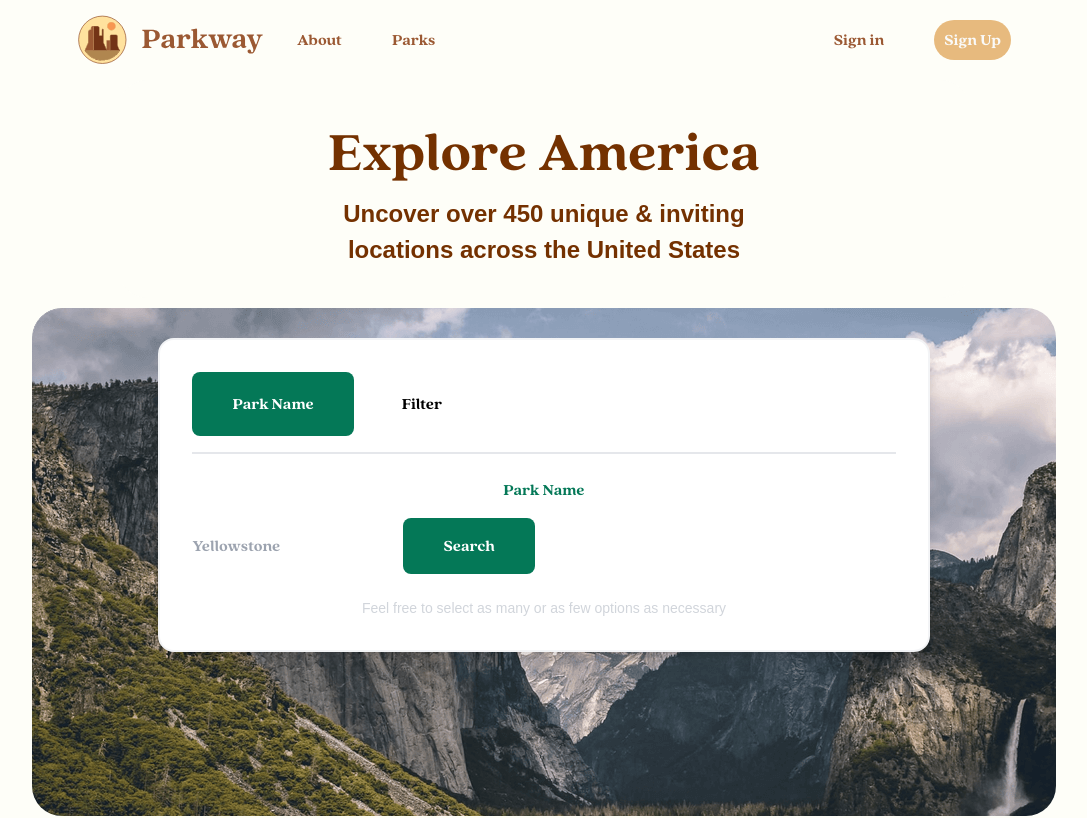
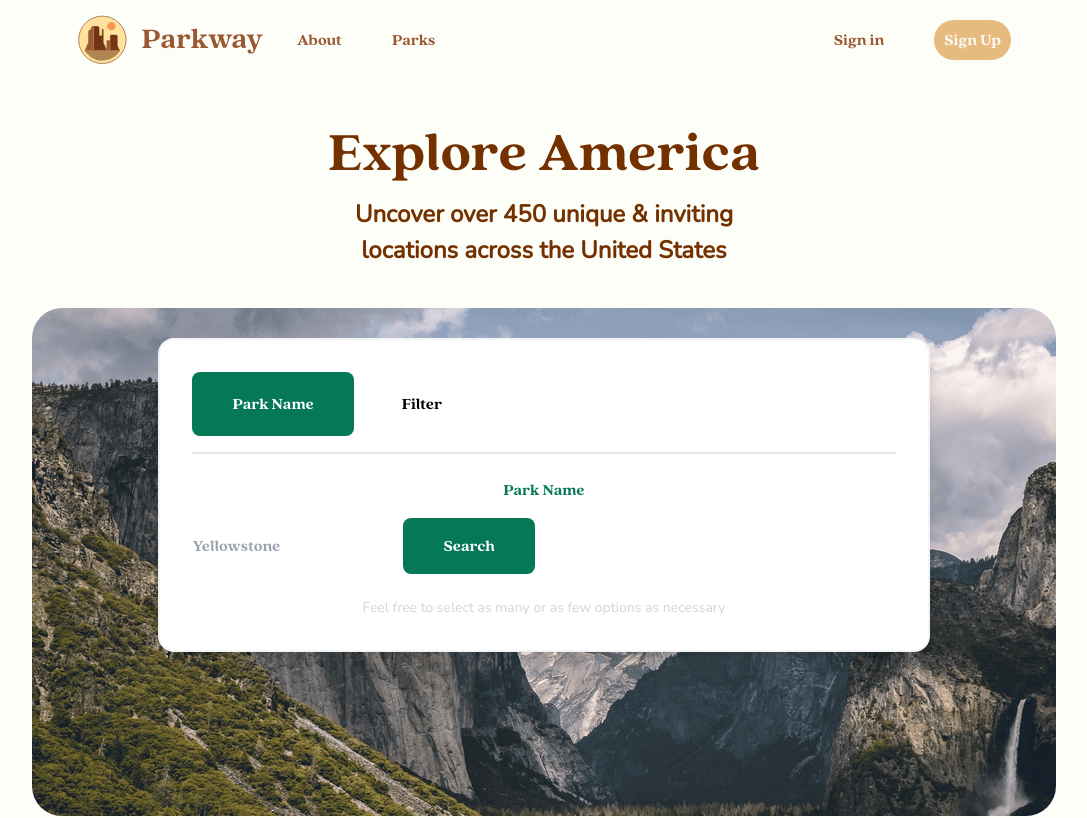
Before and after one commit to Kobakat/NationalParkWebApp, a React (Create React App) app: page / in a window 1280 px wide. Shown: the top 818 px of the page, without its empty margins (96-1183 px from the left). Built offline with nearby package versions, Linux system fonts and the light colour scheme; no server answers; a small style sheet from the web is missing.

Commit message:
💄 Change sans-serif font from montserrat to nunito

```diff
--- a/src/index.css
+++ b/src/index.css
@@ -2,7 +2,7 @@
 @tailwind components;
 @tailwind utilities;
 
-@import url('https://fonts.googleapis.com/css2?family=Montserrat&display=swap');
+@import url('https://fonts.googleapis.com/css2?family=Nunito&display=swap');
 
 :root {
   --gray-1: #d3d3d3;
@@ -18,7 +18,7 @@
 
 p,
 figcaption {
-  font-family: 'Montserrat', sans-serif;
+  font-family: 'Nunito', sans-serif;
 }
 
 .rmsc {
--- a/tailwind.config.js
+++ b/tailwind.config.js
@@ -5,7 +5,7 @@
   theme: {
     extend: {
       fontFamily: {
-        body: ['Montserrat', 'sans-serif'],
+        body: ['Nunito', 'sans-serif'],
       },
     },
   },
```
